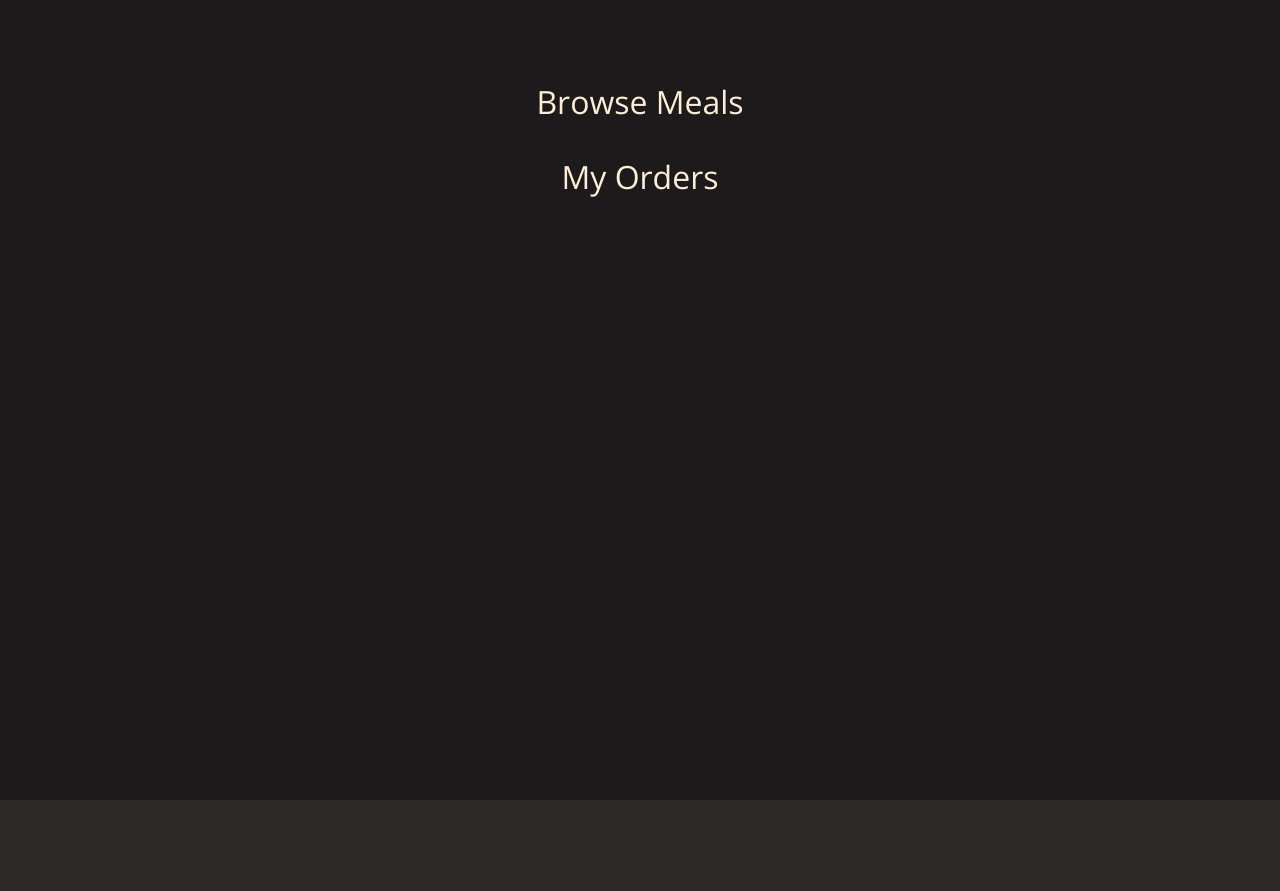
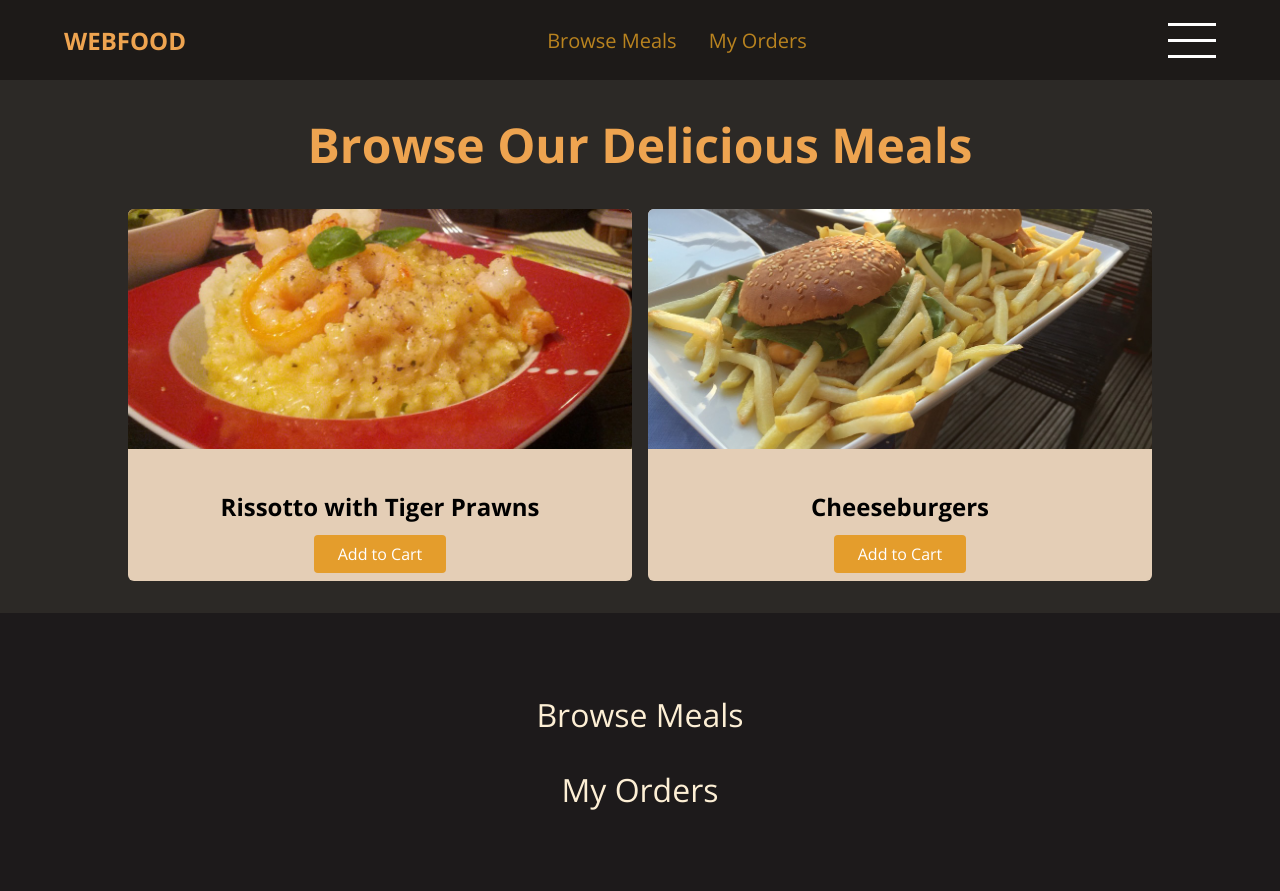
Before and after one commit to avishkaindula/0008-responsive-design-project, a plain HTML site: page index.html in a window 1280 px wide. Before the commit the page ends 800 px from the top, so only its background shows below. Drawn offline with nearby package versions, Linux system fonts and the light colour scheme.

Commit message:
adding an id selector as the href of the anchor tag

```diff
--- a/index.html
+++ b/index.html
@@ -25,24 +25,16 @@
           </li>
         </ul>
       </nav>
-      <a href="" class="menu-btn">
+      <a href="#side-drawer" class="menu-btn">
+        <!-- We can assign an id selector to the href. When we click on this
+        anchor element, the webpage automatically navigates to the content defined on the
+        id selector. When we click on this anchor tag, the url in the address bar also changes
+        and the id #side-drawer is added at the end of the url. -->
         <span></span>
         <span></span>
         <span></span>
       </a>
     </header>
-    <aside id="side-drawer">
-      <nav>
-        <ul>
-          <li>
-            <a href="">Browse Meals</a>
-          </li>
-          <li>
-            <a href="">My Orders</a>
-          </li>
-        </ul>
-      </nav>
-    </aside>
     <main>
       <h1>Browse Our Delicious Meals</h1>
       <section id="latest-products">
@@ -74,5 +66,17 @@
         </ul>
       </section>
     </main>
+    <aside id="side-drawer">
+      <nav>
+        <ul>
+          <li>
+            <a href="">Browse Meals</a>
+          </li>
+          <li>
+            <a href="">My Orders</a>
+          </li>
+        </ul>
+      </nav>
+    </aside>
   </body>
 </html>
--- a/styles.css
+++ b/styles.css
@@ -62,9 +62,9 @@ a {
   width: 100%;
   height: 100%;
   background-color: rgb(29, 26, 27);
-  position: fixed;
+  /* position: fixed;
   top: 0;
-  left: 0;
+  left: 0; */
 }
 
 #side-drawer ul {
```
